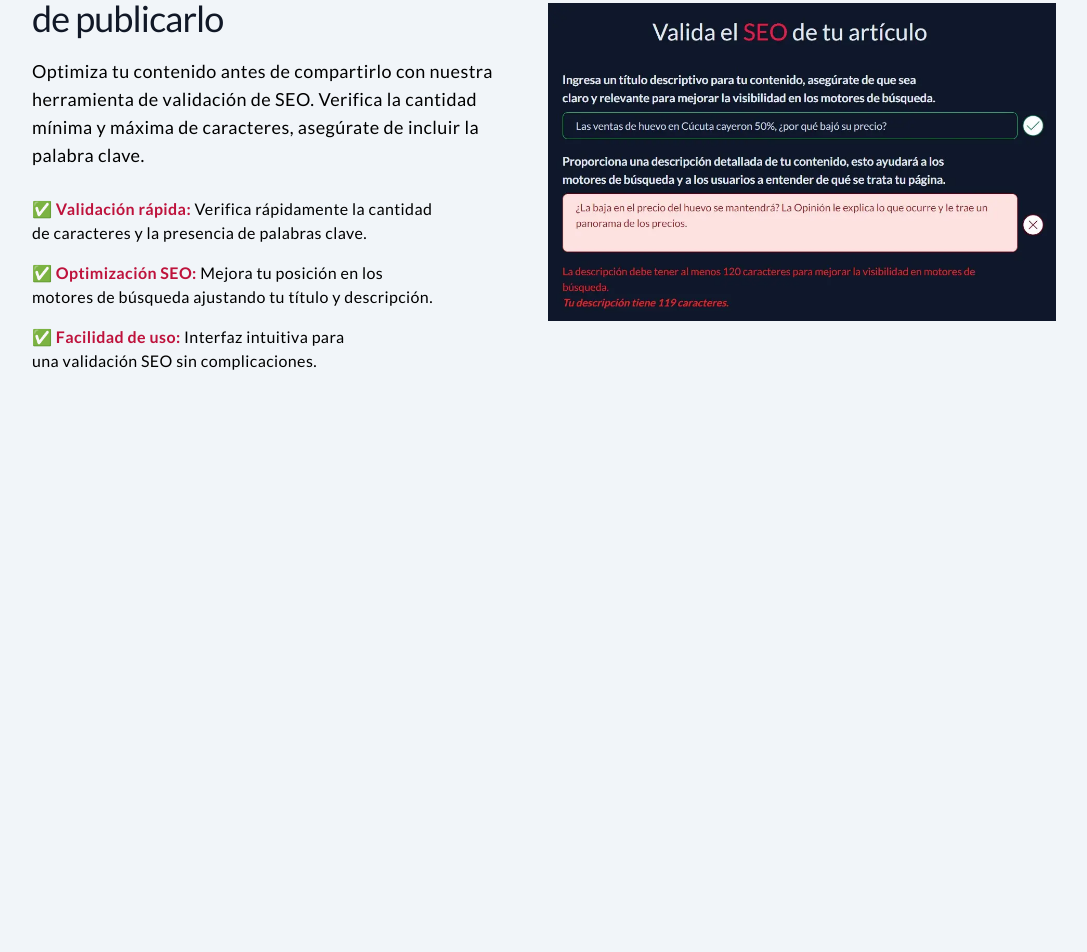
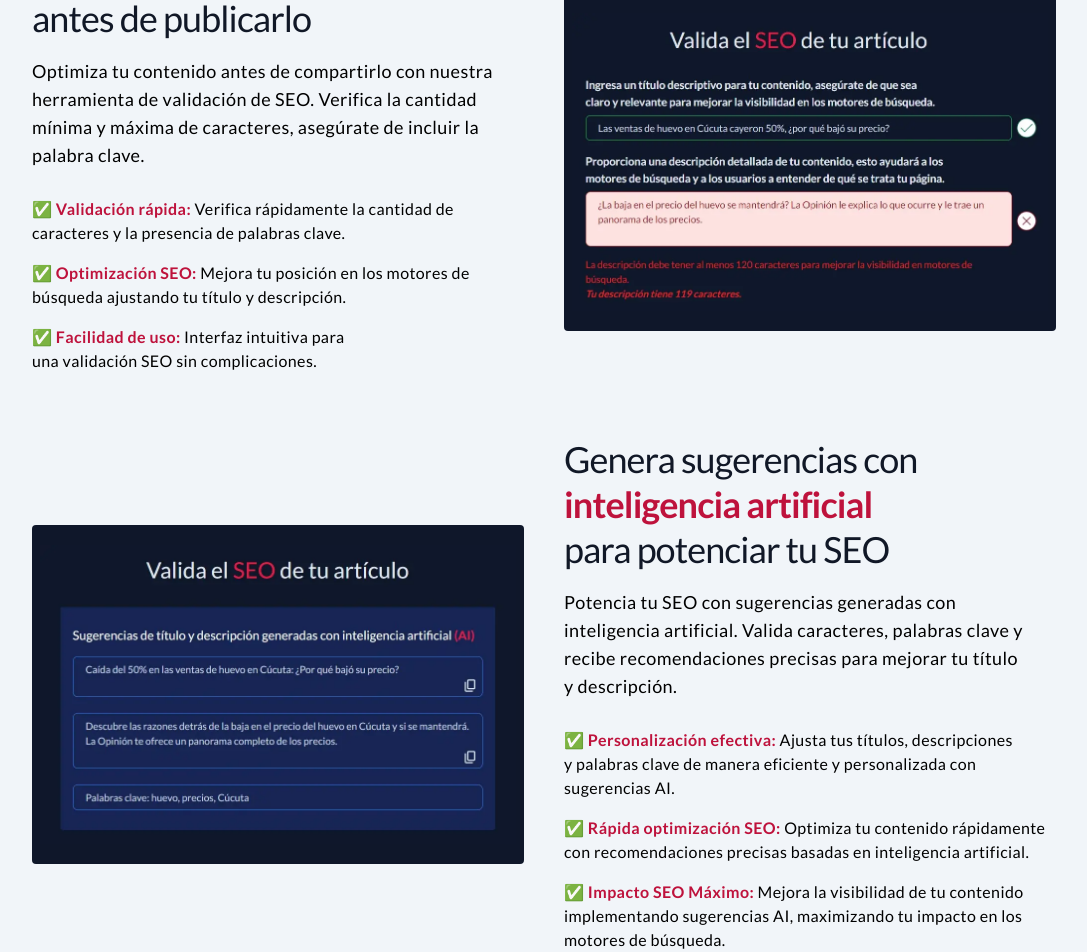
Before and after one commit to johnsi15/seocheck-ai, a Next.js app: page / in a window 1280 px wide. Shown: the part 591-1543 px from the top of the page, without its empty margins (96-1183 px from the left). Before the commit the page ends 964 px from the top, so only its background shows below. Built offline with nearby package versions, Linux system fonts and the light colour scheme.

Commit message:
Add block 2 features list with image

```diff
--- a/src/components/FeatureList.tsx
+++ b/src/components/FeatureList.tsx
@@ -1,16 +1,16 @@
 export function FeatureList() {
   return (
-    <section className='grid grid-cols-2 mt-10 gap-2 items-center'>
+    <section className='grid grid-cols-2 mt-10 gap-x-10 gap-y-16 items-center'>
       <div className='flex flex-col'>
-        <h2 className='mb-4 text-4xl tracking-tight font-extrabold leading-tight text-gray-900 dark:text-slate-200'>
+        <h2 className='mb-4 text-4xl tracking-tight font-extrabold leading-tight text-gray-900 dark:text-slate-200 text-balance'>
           Valida el <strong className='text-rose-700 dark:text-rose-600 font-semibold'>SEO</strong> de tu artículo antes
           de publicarlo
         </h2>
-        <p className='mb-7 font-normal text-black dark:text-slate-400 md:text-lg tracking-wide'>
+        <p className='mb-7 font-normal text-black dark:text-slate-400 md:text-lg tracking-wide text-pretty'>
           Optimiza tu contenido antes de compartirlo con nuestra herramienta de validación de SEO. Verifica la cantidad
           mínima y máxima de caracteres, asegúrate de incluir la palabra clave.
         </p>
-        <ul className='p-0 m-0 flex flex-col gap-4 text-balance text-base text-black dark:text-slate-200  tracking-wide'>
+        <ul className='p-0 m-0 flex flex-col gap-4 text-pretty text-base text-black dark:text-slate-200  tracking-wide'>
           <li>
             ✅ <strong className='text-rose-700 dark:text-rose-600 font-semibold'>Validación rápida:</strong> Verifica
             rápidamente la cantidad de caracteres y la presencia de palabras clave.
@@ -19,14 +19,59 @@ export function FeatureList() {
             ✅ <strong className='text-rose-700 dark:text-rose-600 font-semibold'>Optimización SEO:</strong> Mejora tu
             posición en los motores de búsqueda ajustando tu título y descripción.
           </li>
-          <li>
+          <li className='text-balance'>
             ✅ <strong className='text-rose-700 dark:text-rose-600 font-semibold'>Facilidad de uso:</strong> Interfaz
             intuitiva para una validación SEO sin complicaciones.
           </li>
         </ul>
       </div>
-      <div>
-        <img src='/example-1.webp' alt='Example SEO validated' loading='lazy' height='318' width='508' />
+      <div className='dark:border-2 border-slate-700 rounded px-2 py-5 overflow-hidden dark:bg-transparent bg-slate-900'>
+        <img
+          className='object-cover transition duration-300 ease-in-out hover:scale-105'
+          src='/example-1.webp'
+          alt='SEO validación'
+          loading='lazy'
+          height='318'
+          width='508'
+        />
+      </div>
+
+      {/* block #2 */}
+      <div className='dark:border-2 border-slate-700 rounded px-2 py-5 overflow-hidden dark:bg-transparent bg-slate-900'>
+        <img
+          className='object-cover transition duration-300 ease-in-out hover:scale-105'
+          src='/example-2.webp'
+          alt='SEO sugerencias con inteligencia artificial'
+          loading='lazy'
+          height='318'
+          width='508'
+        />
+      </div>
+
+      <div className='flex flex-col'>
+        <h2 className='mb-4 text-4xl tracking-tight font-extrabold leading-tight text-gray-900 dark:text-slate-200 text-balance'>
+          Genera sugerencias con{' '}
+          <strong className='text-rose-700 dark:text-rose-600 font-semibold'>inteligencia artificial</strong> para
+          potenciar tu SEO
+        </h2>
+        <p className='mb-7 font-normal text-black dark:text-slate-400 md:text-lg tracking-wide text-pretty'>
+          Potencia tu SEO con sugerencias generadas con inteligencia artificial. Valida caracteres, palabras clave y
+          recibe recomendaciones precisas para mejorar tu título y descripción.
+        </p>
+        <ul className='p-0 m-0 flex flex-col gap-4 text-pretty text-base text-black dark:text-slate-200  tracking-wide'>
+          <li>
+            ✅ <strong className='text-rose-700 dark:text-rose-600 font-semibold'>Personalización efectiva:</strong>{' '}
+            Ajusta tus títulos, descripciones y palabras clave de manera eficiente y personalizada con sugerencias AI.
+          </li>
+          <li>
+            ✅ <strong className='text-rose-700 dark:text-rose-600 font-semibold'>Rápida optimización SEO:</strong>{' '}
+            Optimiza tu contenido rápidamente con recomendaciones precisas basadas en inteligencia artificial.
+          </li>
+          <li>
+            ✅ <strong className='text-rose-700 dark:text-rose-600 font-semibold'>Impacto SEO Máximo:</strong> Mejora la
+            visibilidad de tu contenido implementando sugerencias AI, maximizando tu impacto en los motores de búsqueda.
+          </li>
+        </ul>
       </div>
     </section>
   )
```
Also changed, not shown: public/example-2.webp (added), src/components/Footer.tsx (added).
